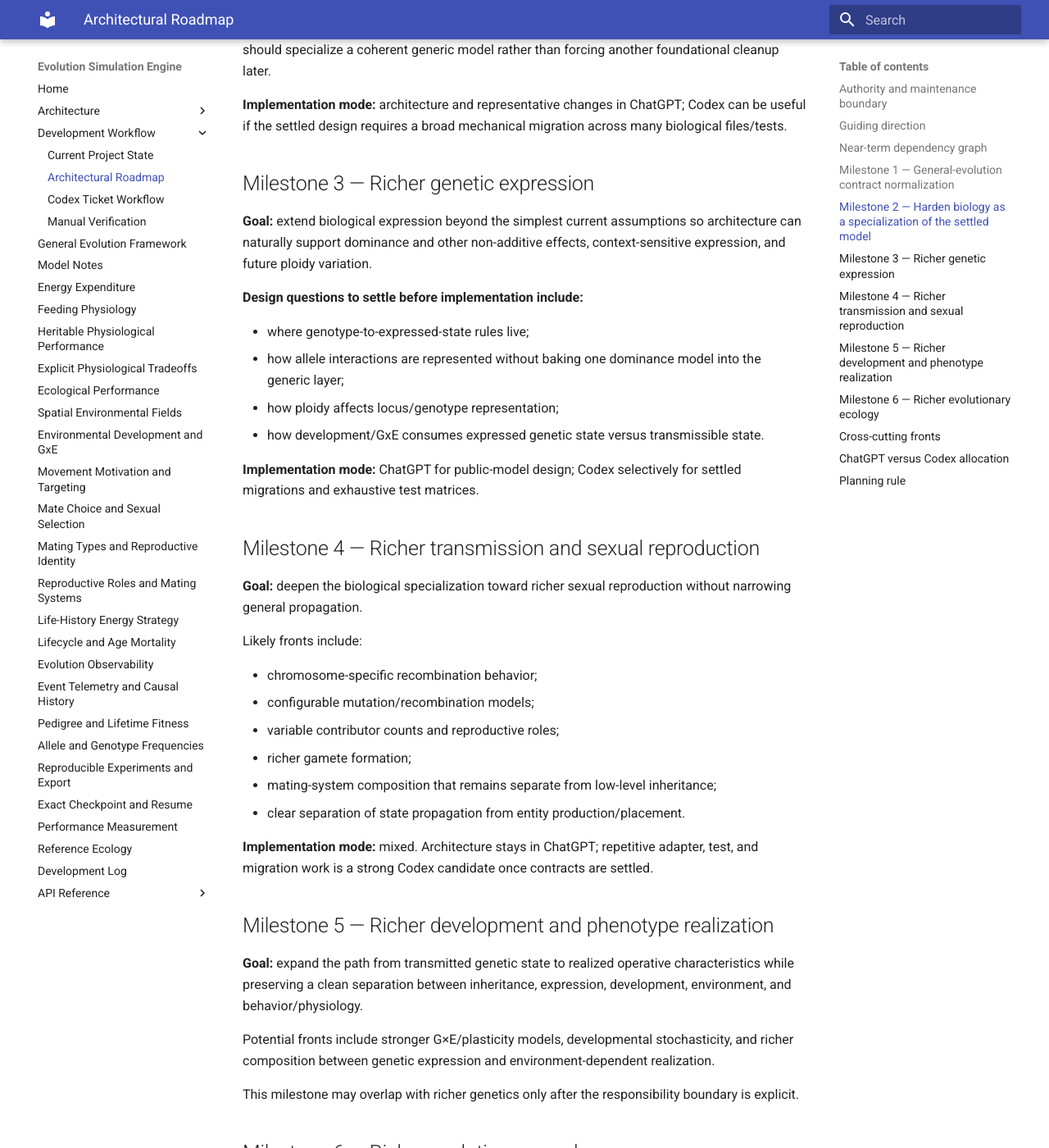
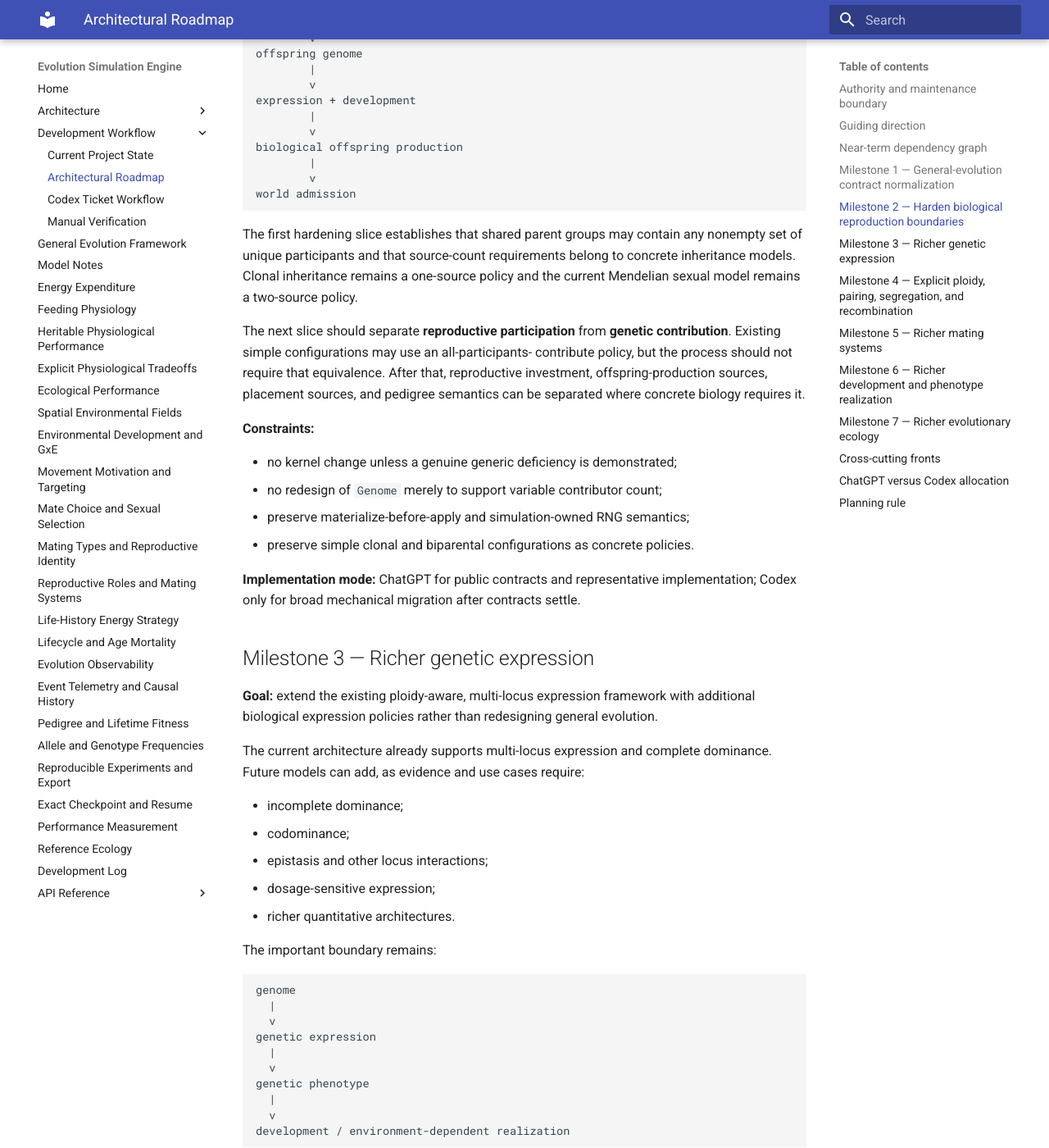
Before and after one commit to abdullahkhan57721/evolution-simulation-engine, an MkDocs documentation site: the page built from docs/development/roadmap.md, in a window 1280 px wide and 1400 px high, scrolled down 2690 px. Shown: the whole window at 82% size. Built offline with MkDocs 1.6.1 and Material for MkDocs 9.7.7, drawn with Linux system fonts in a browser that asks for light colours; some of the changed text lies outside the part shown.

Commit message:
Refine biological hardening roadmap

````diff
--- a/docs/development/roadmap.md
+++ b/docs/development/roadmap.md
@@ -42,24 +42,32 @@ nonbiological evolutionary vertical slice
 transmissible-state contract normalization
         |
         v
-biological specialization hardening
+#92
+reproduction arity neutrality
         |
         v
-richer genetics and reproduction
+participant / contributor separation
         |
-        +-------------------------+
-        |                         |
-        v                         v
-richer development / GxE    richer mating / inheritance
-        |                         |
-        +------------+------------+
-                     |
-                     v
-           richer evolutionary ecology
+        v
+investment / production / placement hardening
+        |
+        +-----------------------------+
+        |                             |
+        v                             v
+ploidy / segregation          richer mating systems
+        |                             |
+        v                             |
+ richer recombination                 |
+        |                             |
+        +-------------+---------------+
+                      |
+                      v
+            richer evolutionary ecology
 ```
 
-The exact Issue numbers after #86 should be assigned only when those milestones
-are scoped against current `main`.
+Richer genetic-expression and development/G×E models can advance alongside these
+fronts once their own public responsibilities are clear; they do not all need to
+block ecological work.
 
 ## Milestone 1 — General-evolution contract normalization
 
@@ -83,105 +91,178 @@ inheritance and genome terminology remain domain-native specializations. See ADR
 - production/lifecycle/genetics behavior and package boundaries;
 - one coherent pre-1.0 migration without compatibility aliases.
 
-## Milestone 2 — Harden biology as a specialization of the settled model
+## Milestone 2 — Harden biological reproduction boundaries
 
-**Status:** current architectural planning front; scope a dedicated Issue against
-current `main` before implementation.
+**Status:** active biological-specialization front. The first slice, Issue #92,
+removes universal one/two-parent assumptions from shared grouping and inheritance
+orchestration.
 
-**Goal:** audit the biological genetics/reproduction path against the settled
-general-evolution contracts and remove any remaining accidental mismatch without
-rewriting working biology.
+**Goal:** make biological reproduction a clean specialization of general
+propagation and entity production without treating the simplest current mating
+systems as universal architecture.
 
 The desired conceptual path is:
 
 ```text
-organism
-    |
-    v
-transmissible biological state / genome
-    |
-    v
-gamete or source-state formation
-    |
-    v
-recombination + variation
-    |
-    v
-recipient/offspring transmissible state
-    |
-    v
+eligible organisms
+        |
+        v
+reproductive participants
+        |
+        +-------------------------+
+        |                         |
+        v                         v
+genetic contributors       reproductive investment
+        |
+        v
+source genomes
+        |
+        v
+inheritance / propagation
+        |
+        v
+offspring genome
+        |
+        v
 expression + development
-    |
-    v
-new or updated biological entity
+        |
+        v
+biological offspring production
+        |
+        v
+world admission
 ```
 
-**Why before richer genetics:** richer dominance, ploidy, mating, and
-recombination behavior should specialize a coherent generic model rather than
-forcing another foundational cleanup later.
+The first hardening slice establishes that shared parent groups may contain any
+nonempty set of unique participants and that source-count requirements belong to
+concrete inheritance models. Clonal inheritance remains a one-source policy and
+the current Mendelian sexual model remains a two-source policy.
 
-**Implementation mode:** architecture and representative changes in ChatGPT;
-Codex can be useful if the settled design requires a broad mechanical migration
-across many biological files/tests.
+The next slice should separate **reproductive participation** from **genetic
+contribution**. Existing simple configurations may use an all-participants-
+contribute policy, but the process should not require that equivalence. After
+that, reproductive investment, offspring-production sources, placement sources,
+and pedigree semantics can be separated where concrete biology requires it.
+
+**Constraints:**
+
+- no kernel change unless a genuine generic deficiency is demonstrated;
+- no redesign of `Genome` merely to support variable contributor count;
+- preserve materialize-before-apply and simulation-owned RNG semantics;
+- preserve simple clonal and biparental configurations as concrete policies.
+
+**Implementation mode:** ChatGPT for public contracts and representative
+implementation; Codex only for broad mechanical migration after contracts settle.
 
 ## Milestone 3 — Richer genetic expression
 
-**Goal:** extend biological expression beyond the simplest current assumptions so
-architecture can naturally support dominance and other non-additive effects,
-context-sensitive expression, and future ploidy variation.
+**Goal:** extend the existing ploidy-aware, multi-locus expression framework with
+additional biological expression policies rather than redesigning general
+evolution.
 
-**Design questions to settle before implementation include:**
+The current architecture already supports multi-locus expression and complete
+dominance. Future models can add, as evidence and use cases require:
 
-- where genotype-to-expressed-state rules live;
-- how allele interactions are represented without baking one dominance model into
-  the generic layer;
-- how ploidy affects locus/genotype representation;
-- how development/GxE consumes expressed genetic state versus transmissible
-  state.
+- incomplete dominance;
+- codominance;
+- epistasis and other locus interactions;
+- dosage-sensitive expression;
+- richer quantitative architectures.
 
-**Implementation mode:** ChatGPT for public-model design; Codex selectively for
-settled migrations and exhaustive test matrices.
+The important boundary remains:
 
-## Milestone 4 — Richer transmission and sexual reproduction
+```text
+genome
+  |
+  v
+genetic expression
+  |
+  v
+genetic phenotype
+  |
+  v
+development / environment-dependent realization
+```
 
-**Goal:** deepen the biological specialization toward richer sexual reproduction
-without narrowing general propagation.
+Expression extensions should not collapse genetic phenotype, developmental
+realization, and current mutable physiological state into one catch-all object.
 
-Likely fronts include:
+**Implementation mode:** ChatGPT for new public-model semantics; settled,
+independent expression policies and test matrices are good Codex candidates.
 
-- chromosome-specific recombination behavior;
-- configurable mutation/recombination models;
-- variable contributor counts and reproductive roles;
-- richer gamete formation;
-- mating-system composition that remains separate from low-level inheritance;
-- clear separation of state propagation from entity production/placement.
+## Milestone 4 — Explicit ploidy, pairing, segregation, and recombination
 
-**Implementation mode:** mixed. Architecture stays in ChatGPT; repetitive adapter,
-test, and migration work is a strong Codex candidate once contracts are settled.
+**Goal:** deepen biological transmission without narrowing general propagation.
 
-## Milestone 5 — Richer development and phenotype realization
+`Genome` already represents arbitrary chromosome-copy collections. Future ploidy
+work should therefore make the biological rules around those copies explicit,
+including as needed:
 
-**Goal:** expand the path from transmitted genetic state to realized operative
-characteristics while preserving a clean separation between inheritance,
-expression, development, environment, and behavior/physiology.
+- chromosome-specific expected copy counts;
+- homolog pairing;
+- gamete copy counts and segregation;
+- role- or mating-type-specific gamete formation;
+- chromosome-specific and multiple-crossover recombination;
+- richer polyploid transmission policies.
 
-Potential fronts include stronger G×E/plasticity models, developmental stochasticity,
-and richer composition between genetic expression and environment-dependent
-realization.
+The current `SexualInheritance` and meiotic gamete-formation policies remain useful
+simple Mendelian configurations; they should not be stretched into universal
+models.
 
-This milestone may overlap with richer genetics only after the responsibility
-boundary is explicit.
+**Implementation mode:** ChatGPT for pairing/segregation contracts and algorithmic
+semantics; Codex selectively for repetitive matrices and settled implementations.
 
-## Milestone 6 — Richer evolutionary ecology
+## Milestone 5 — Richer mating systems
 
-**Goal:** use the stable genetics/reproduction/development foundations to model
-more consequential ecological selection pressures and interactions without
-pushing ecological meaning into general evolution or the kernel.
+**Goal:** extend the existing mating-type and reproductive-role infrastructure
+beyond primarily pairwise group formation.
+
+The project already supports arbitrary mating-type labels, compatibility networks,
+and multiple reproductive roles per mating type. Future work should build on those
+capabilities toward:
+
+- asymmetric and ordered roles;
+- multi-participant reproductive groups;
+- hermaphroditic systems;
+- role-sensitive mate choice;
+- variable genetic-contributor subsets once participant/contributor separation is
+  established.
+
+Mating-system composition should remain separate from low-level inheritance.
+
+## Milestone 6 — Richer development and phenotype realization
+
+**Goal:** extend the existing environmental and G×E developmental realization
+path while preserving clear distinctions among inheritance, genetic expression,
+development, environment, and current physiological/behavioral state.
+
+Potential fronts include:
+
+- nonlinear reaction norms;
+- developmental timing and stages;
+- environmental history;
+- richer developmental stochasticity;
+- explicit reversible adult plasticity distinct from lifetime developmental
+  targets.
+
+The existing frozen `DevelopmentalProfile` should not become a catch-all mutable
+phenotype merely to accommodate dynamic plasticity.
+
+## Milestone 7 — Richer evolutionary ecology
+
+**Goal:** use the stable biological boundaries to model more consequential
+selection pressures and interactions without pushing ecological meaning into
+general evolution or the kernel.
 
 Possible fronts include richer resource competition, movement/behavior,
-predation, life-history tradeoffs, and environment-dependent reproductive
-outcomes. Selection should continue to emerge from differential persistence and
-propagation rather than becoming an intrinsic generic scalar field.
+predation, life-history tradeoffs, environment-dependent reproductive outcomes,
+and biogeographic structure. Selection should continue to emerge from
+differential persistence and propagation rather than becoming an intrinsic
+generic scalar field.
+
+Critical reproduction-boundary hardening should precede major new reproduction-
+driven ecology, but every future expression, ploidy, recombination, mating, and
+development feature does **not** need to be completed before ecology can advance.
 
 ## Cross-cutting fronts
 
````
